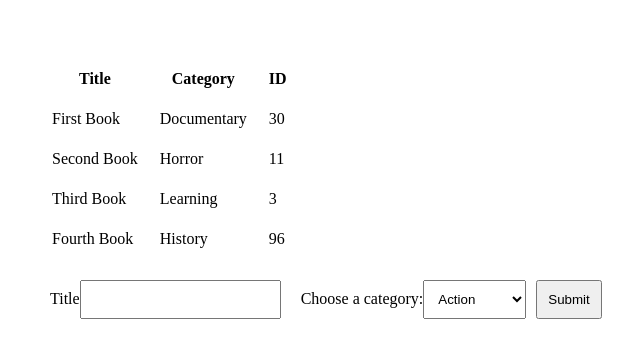
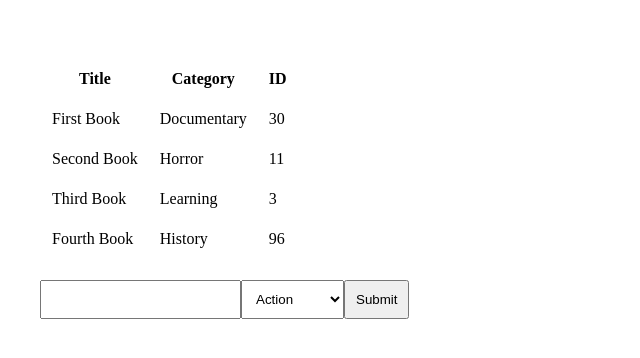
Before and after one commit to ermin-cahtarevic/react-bookstore, a React (Create React App) app: page / in a window 1280 px wide. Shown: the top 358 px of the page, without its empty margins (18-658 px from the left). Built offline with nearby package versions, Linux system fonts and the light colour scheme.

Commit message:
Convert BooksFrom to class, set up local state and handle change method

```diff
--- a/src/containers/BooksForm.js
+++ b/src/containers/BooksForm.js
@@ -1,6 +1,5 @@
 import React from 'react';
 
-const BooksForm = () => {
 const categories = [
   'Action',
   'Biography',
@@ -11,31 +10,55 @@ const BooksForm = () => {
   'Sci-Fi',
 ];
 
+class BooksForm extends React.Component {
+  constructor(props) {
+    super(props);
+    this.state = {
+      title: '',
+      category: '',
+    };
+
+    this.handleChange = this.handleChange.bind(this);
+  }
+
+  handleChange(event) {
+    const { name, value } = event.target;
+    this.setState({
+      [name]: value,
+    });
+  }
+
+  render() {
     return (
       <form>
-      <label htmlFor="title">
-        Title
-        <input type="text" id="title" />
-      </label>
-      <label htmlFor="category">
-        Choose a category:
-        <select id="category">
+        <input
+          type="text"
+          name="title"
+          value={this.state.title}
+          onChange={this.handleChange}
+        />
+        <select
+          name="category"
+          value={this.state.category}
+          onChange={this.handleChange}
+        >
           {
-            categories.map(category => (
+            categories.map(mappedCategory => (
               <option
-                value={category}
-                key={Math.round(Math.random() * 100)}
+                value={mappedCategory}
+                key={mappedCategory}
               >
-                {category}
+                {mappedCategory}
               </option>
             ))
           }
         </select>
-      </label>
 
         <input type="submit" />
       </form>
     );
+  }
+
 };
 
 export default BooksForm;
```
Lines whose indentation alone changed are shown as unchanged.
